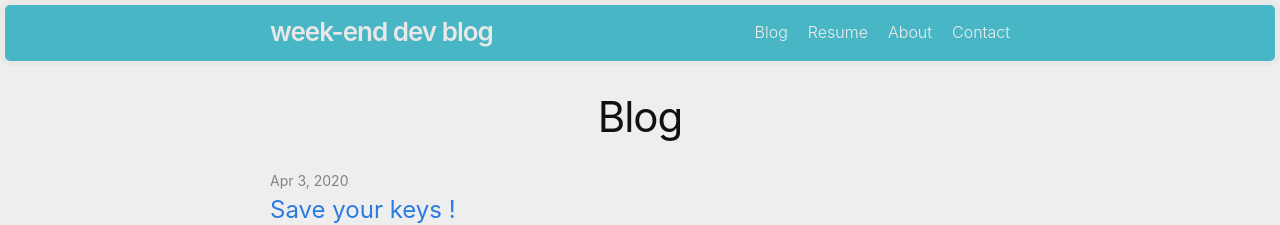
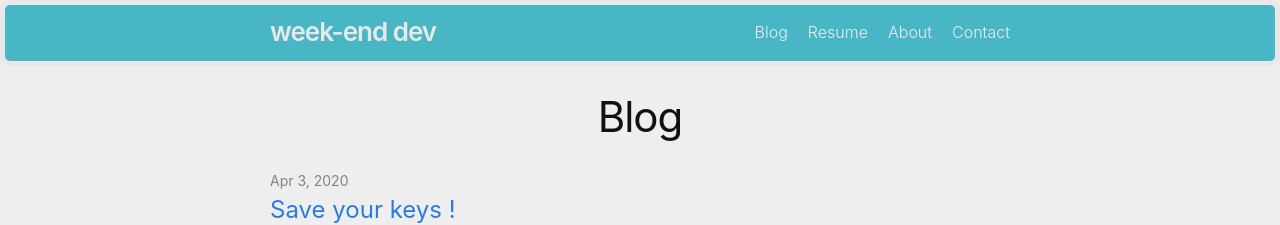
Before and after one commit to eze-kiel/old-eze-kiel.github.io, a Jekyll site: the page built from index.markdown, in a window 1280 px wide. Shown: the top 225 px of the page. Built offline with Jekyll 4.4.1, drawn with Linux system fonts in a browser that asks for light colours.

Commit message:
changed site name to week-end dev

```diff
--- a/_config.yml
+++ b/_config.yml
@@ -18,7 +18,7 @@
 # You can create any custom variable you would like, and they will be accessible
 # in the templates via {{ site.myvariable }}.
 
-title: week-end dev blog
+title: week-end dev
 author: ezekiel
 email:
 description: >- # this means to ignore newlines until "baseurl:"
```
